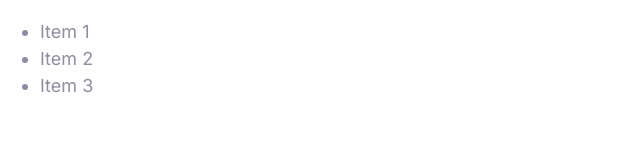
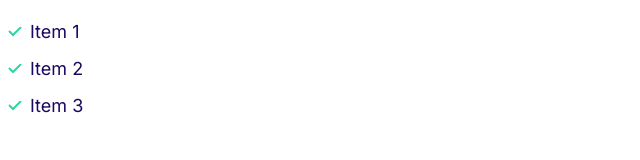
Before and after one commit to singh-yashveer/yashify, a plain HTML site: page index.html in a window 1280 px wide. Shown: the whole page, without its empty margins (0-640 px from the left). Drawn offline with Linux system fonts and the light colour scheme; a web font is replaced by a local one.

Commit message:
added list component

```diff
--- a/CSS/styles.css
+++ b/CSS/styles.css
@@ -121,3 +121,32 @@ a {
     font-size: 1.2rem;
   }
 }
+
+/* lists */
+
+.list {
+  list-style: none;
+  padding-left: 0;
+  color: var(--color-headings);
+}
+
+.list--inline .list__item {
+  display: inline-block;
+  margin-right: 2rem;
+}
+
+.list--tick {
+  list-style-image: url(../images/tick.svg);
+  padding-left: 3rem;
+}
+
+.list--tick .list__item {
+  padding-left: 0.5rem;
+  margin-bottom: 1rem;
+}
+
+@media screen and (min-width: 1024px) {
+  .list--tick .list__item {
+    padding-left: 0;
+  }
+}
```
Also changed, not shown: components/lists.html (added, +5 -0 lines), images/tick.svg (added).
